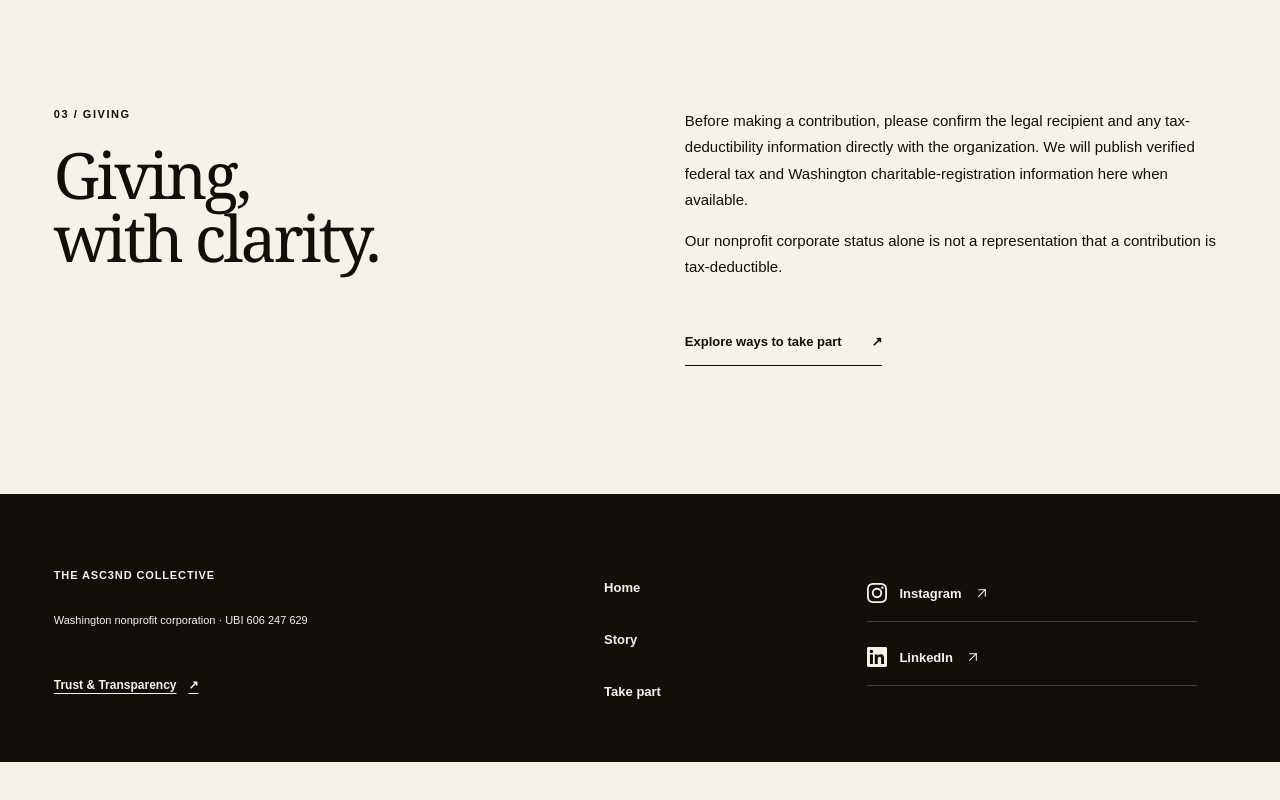
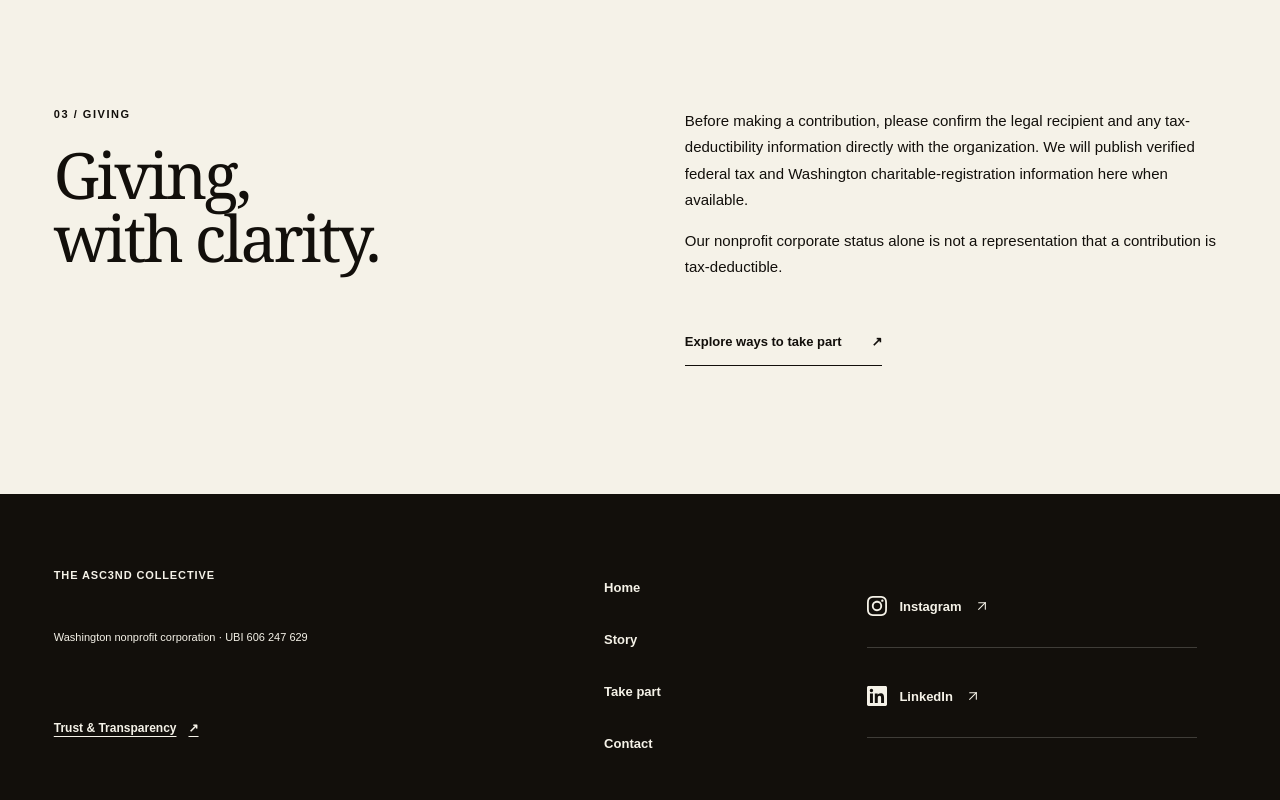
Before and after one commit to executiveusa/asc3nd-brand-site, a Next.js app: page /transparency in a window 1280 px wide. Shown: the part 2467-3267 px from the top of the page. Before the commit the page ends 3229 px from the top, so only its background shows below. Built offline with nearby package versions, Linux system fonts and the light colour scheme.

Commit message:
chore: publish ASC3ND audit branch file

```diff
--- a/app/transparency/page.tsx
+++ b/app/transparency/page.tsx
@@ -44,6 +44,6 @@ export default function TransparencyPage() {
       <div className="transparency-intro"><p className="eyebrow">03 / GIVING</p><h2 id="giving-title">Giving,<br />with clarity.</h2></div>
       <div className="transparency-details"><p>Before making a contribution, please confirm the legal recipient and any tax-deductibility information directly with the organization. We will publish verified federal tax and Washington charitable-registration information here when available.</p><p>Our nonprofit corporate status alone is not a representation that a contribution is tax-deductible.</p><a className="transparency-cta" href="/take-part">Explore ways to take part <span aria-hidden="true">↗</span></a></div>
     </section>
-    <footer className="footer interior-footer"><div className="shell transparency-footer"><LegalIdentity /><nav aria-label="Footer navigation"><a href="/">Home</a><a href="/story">Story</a><a href="/take-part">Take part</a></nav><SocialLinks /></div></footer>
+    <footer className="footer interior-footer"><div className="shell transparency-footer"><LegalIdentity /><nav aria-label="Footer navigation"><a href="/">Home</a><a href="/story">Story</a><a href="/take-part">Take part</a><a href="mailto:main@asc3nd.org">Contact</a></nav><SocialLinks /></div></footer>
   </main>;
 }
```
